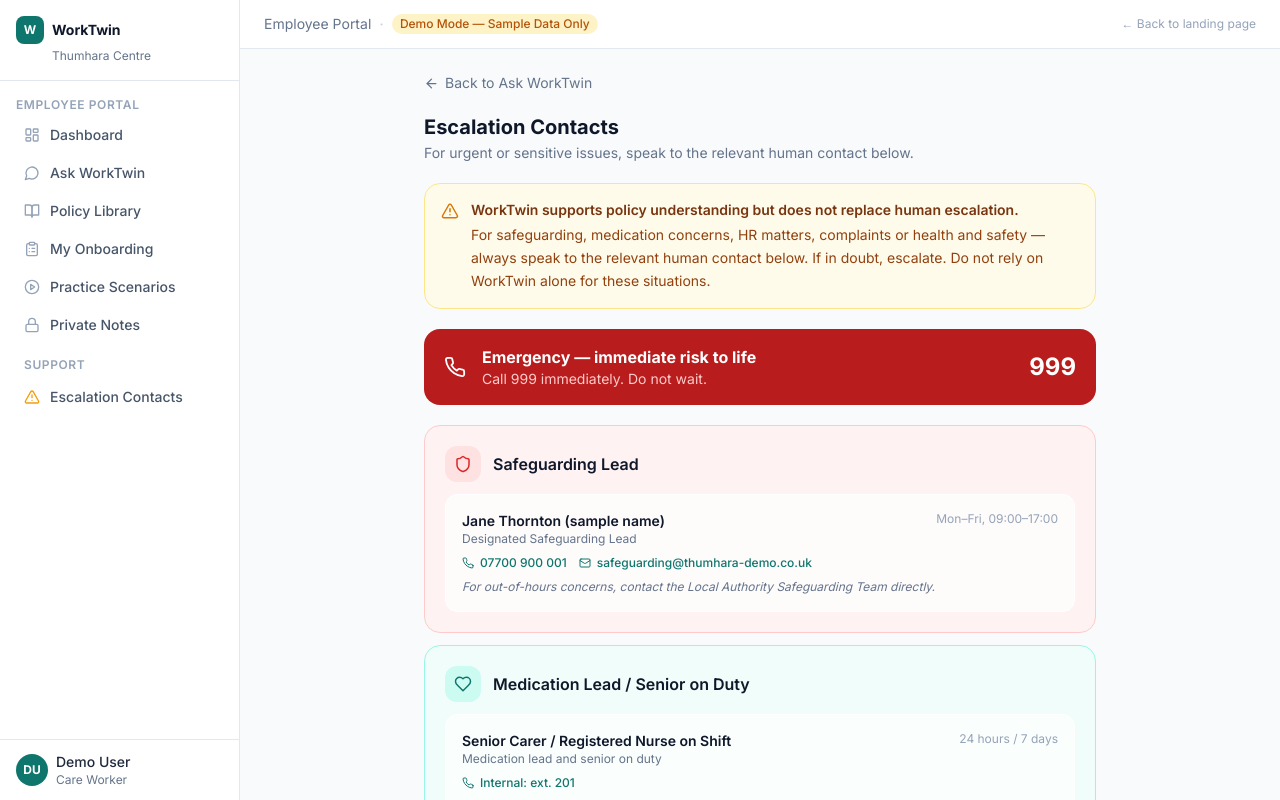
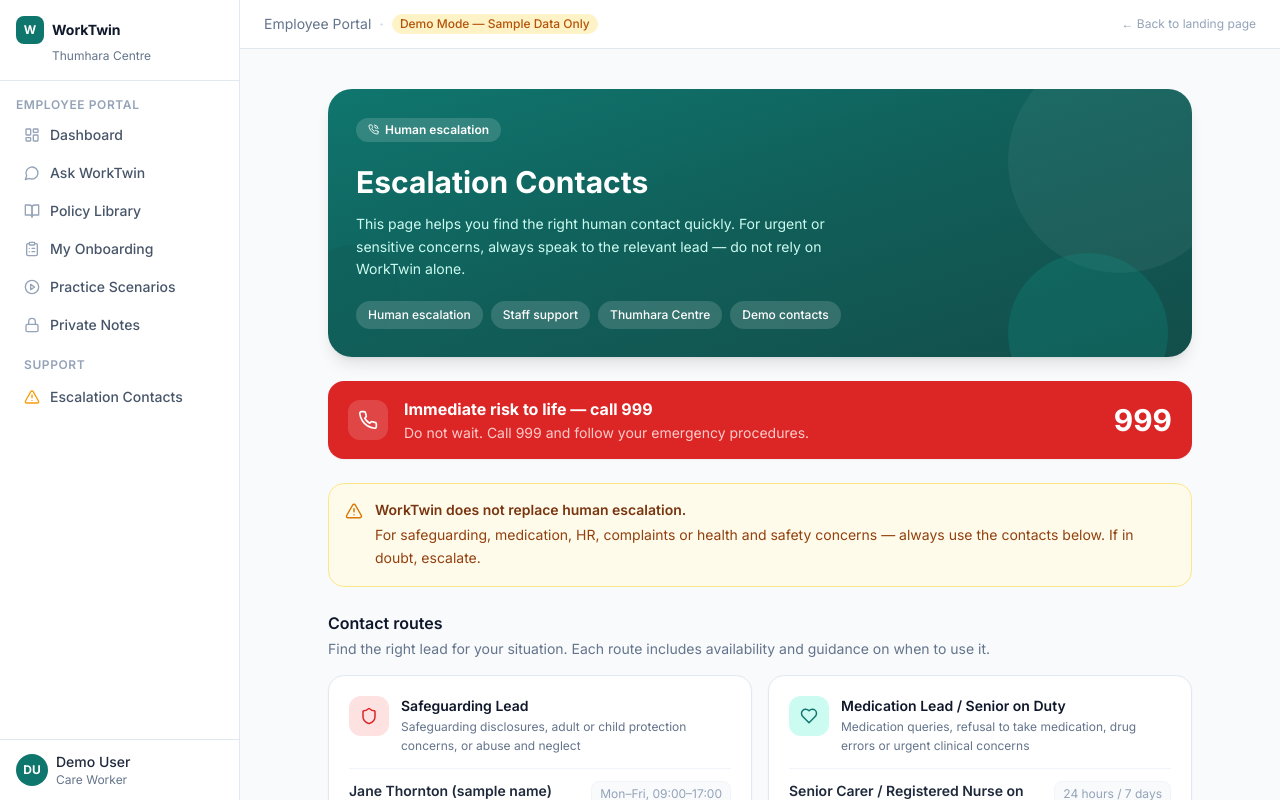
Before and after one commit to inaambasit/worktwin-care-pilot, a Next.js app in the folder frontend/: page /escalation in a window 1280 px wide. Built offline with nearby package versions, Linux system fonts and the light colour scheme.

Commit message:
Polish escalation contacts experience

```diff
--- a/frontend/app/escalation/page.tsx
+++ b/frontend/app/escalation/page.tsx
@@ -1,6 +1,5 @@
-import Link from 'next/link'
 import AppLayout from '@/components/AppLayout'
-import { Phone, Mail, AlertTriangle, Shield, Heart, Users, Activity, Star, MessageSquare, ArrowLeft } from 'lucide-react'
+import { Phone, Mail, AlertTriangle, Shield, Heart, Users, Activity, Star, MessageSquare, ShieldCheck, PhoneCall } from 'lucide-react'
 
 interface Contact {
   name: string
@@ -14,8 +13,8 @@
 interface Category {
   id: string
   title: string
+  whenToUse: string
   icon: React.ElementType
-  bgColour: string
   iconColour: string
   contact: Contact
 }
@@ -24,8 +23,8 @@
   {
     id: 'safeguarding',
     title: 'Safeguarding Lead',
+    whenToUse: 'Safeguarding disclosures, adult or child protection concerns, or abuse and neglect',
     icon: Shield,
-    bgColour: 'bg-red-50 border-red-200',
     iconColour: 'bg-red-100 text-red-600',
     contact: {
       name: 'Jane Thornton (sample name)',
@@ -39,8 +38,8 @@
   {
     id: 'medication',
     title: 'Medication Lead / Senior on Duty',
+    whenToUse: 'Medication queries, refusal to take medication, drug errors or urgent clinical concerns',
     icon: Heart,
-    bgColour: 'bg-teal-50 border-teal-200',
     iconColour: 'bg-teal-100 text-teal-700',
     contact: {
       name: 'Senior Carer / Registered Nurse on Shift',
@@ -53,8 +52,8 @@
   {
     id: 'hr',
     title: 'HR Contact',
+    whenToUse: 'Employment concerns, disciplinary matters, confidential staff issues or wellbeing support',
     icon: Users,
-    bgColour: 'bg-blue-50 border-blue-200',
     iconColour: 'bg-blue-100 text-blue-600',
     contact: {
       name: 'Priya Kapoor (sample name)',
@@ -68,8 +67,8 @@
   {
     id: 'manager',
     title: 'Registered Manager',
+    whenToUse: 'Escalated operational issues, formal decisions or out-of-hours urgent concerns',
     icon: Star,
-    bgColour: 'bg-violet-50 border-violet-200',
     iconColour: 'bg-violet-100 text-violet-600',
     contact: {
       name: 'Manager on Duty (sample name)',
@@ -83,8 +82,8 @@
   {
     id: 'complaints',
     title: 'Complaints Contact',
+    whenToUse: 'Formal complaints from service users, families or visitors',
     icon: MessageSquare,
-    bgColour: 'bg-orange-50 border-orange-200',
     iconColour: 'bg-orange-100 text-orange-600',
     contact: {
       name: 'Registered Manager (Complaints)',
@@ -98,8 +97,8 @@
   {
     id: 'health-safety',
     title: 'Health & Safety Contact',
+    whenToUse: 'Accidents, near-misses, hazards, equipment faults or RIDDOR notifications',
     icon: Activity,
-    bgColour: 'bg-amber-50 border-amber-200',
     iconColour: 'bg-amber-100 text-amber-600',
     contact: {
       name: 'Marcus Reid (sample name)',
@@ -112,69 +111,86 @@
   },
 ]
 
+const CONTEXT_CHIPS = ['Human escalation', 'Staff support', 'Thumhara Centre', 'Demo contacts']
+
 export default function EscalationPage() {
   return (
     <AppLayout>
-      <div className="max-w-2xl mx-auto space-y-5">
-        <Link
-          href="/ask"
-          className="flex items-center gap-1.5 text-sm text-slate-500 hover:text-teal-700 transition-colors"
-        >
-          <ArrowLeft size={15} />
-          Back to Ask WorkTwin
-        </Link>
+      <div className="max-w-4xl mx-auto px-4 pt-4 pb-8 space-y-6">
 
-        <div>
-          <h1 className="text-xl font-bold text-slate-900">Escalation Contacts</h1>
-          <p className="text-sm text-slate-500 mt-0.5">
-            For urgent or sensitive issues, speak to the relevant human contact below.
+        {/* Hero card */}
+        <div className="bg-gradient-to-br from-teal-700 via-teal-800 to-teal-900 rounded-3xl p-7 text-white relative overflow-hidden shadow-lg">
+          <div className="absolute -right-10 -top-10 w-56 h-56 rounded-full bg-white/5 pointer-events-none" />
+          <div className="absolute right-6 -bottom-14 w-40 h-40 rounded-full bg-teal-600/25 pointer-events-none" />
+          <div className="absolute -left-6 bottom-4 w-24 h-24 rounded-full bg-teal-800/40 pointer-events-none" />
+          <div className="relative">
+            <span className="inline-flex items-center gap-1.5 bg-white/15 px-3 py-1 rounded-full text-xs font-semibold mb-5">
+              <PhoneCall size={11} />
+              Human escalation
+            </span>
+            <h1 className="text-3xl font-bold mb-2.5 leading-snug">Escalation Contacts</h1>
+            <p className="text-teal-100 text-sm leading-relaxed max-w-lg mb-5">
+              This page helps you find the right human contact quickly. For urgent or sensitive concerns, always speak to the relevant lead — do not rely on WorkTwin alone.
             </p>
-        </div>
-
-        {/* Core notice */}
-        <div className="bg-amber-50 border border-amber-200 rounded-2xl px-4 py-4">
-          <div className="flex items-start gap-3">
-            <AlertTriangle size={18} className="text-amber-600 shrink-0 mt-0.5" />
-            <div>
-              <p className="text-sm font-semibold text-amber-900">
-                WorkTwin supports policy understanding but does not replace human escalation.
-              </p>
-              <p className="text-sm text-amber-800 mt-1 leading-relaxed">
-                For safeguarding, medication concerns, HR matters, complaints or health and safety —
-                always speak to the relevant human contact below. If in doubt, escalate.
-                Do not rely on WorkTwin alone for these situations.
-              </p>
+            <div className="flex flex-wrap gap-2">
+              {CONTEXT_CHIPS.map(chip => (
+                <span key={chip} className="bg-white/15 text-white text-xs px-3 py-1.5 rounded-full font-medium">
+                  {chip}
+                </span>
+              ))}
             </div>
           </div>
         </div>
 
         {/* Emergency */}
-        <div className="bg-red-700 rounded-2xl px-5 py-4 flex items-center gap-4 text-white">
-          <Phone size={22} className="shrink-0" />
+        <div className="bg-red-600 rounded-2xl px-5 py-4 flex items-center gap-4 text-white shadow-sm">
+          <div className="w-10 h-10 bg-white/15 rounded-xl flex items-center justify-center shrink-0">
+            <Phone size={20} />
+          </div>
           <div className="flex-1">
-            <p className="font-bold">Emergency — immediate risk to life</p>
-            <p className="text-red-200 text-sm">Call 999 immediately. Do not wait.</p>
+            <p className="font-bold text-base">Immediate risk to life — call 999</p>
+            <p className="text-red-200 text-sm mt-0.5">Do not wait. Call 999 and follow your emergency procedures.</p>
           </div>
-          <div className="text-2xl font-bold">999</div>
+          <div className="text-3xl font-bold tabular-nums">999</div>
+        </div>
+
+        {/* WorkTwin reminder */}
+        <div className="bg-amber-50 border border-amber-200 rounded-2xl px-4 py-4 flex items-start gap-3">
+          <AlertTriangle size={18} className="text-amber-600 shrink-0 mt-0.5" />
+          <div>
+            <p className="text-sm font-semibold text-amber-900">
+              WorkTwin does not replace human escalation.
+            </p>
+            <p className="text-sm text-amber-800 mt-1 leading-relaxed">
+              For safeguarding, medication, HR, complaints or health and safety concerns — always use the contacts below. If in doubt, escalate.
+            </p>
+          </div>
         </div>
 
         {/* Contact cards */}
-        <div className="space-y-3">
-          {categories.map(({ id, title, icon: Icon, bgColour, iconColour, contact }) => (
-            <div key={id} className={`border rounded-2xl p-5 ${bgColour}`}>
-              <div className="flex items-center gap-3 mb-3">
-                <div className={`w-9 h-9 rounded-xl flex items-center justify-center shrink-0 ${iconColour}`}>
+        <div>
+          <h2 className="font-semibold text-slate-900 mb-1">Contact routes</h2>
+          <p className="text-sm text-slate-500 mb-4">Find the right lead for your situation. Each route includes availability and guidance on when to use it.</p>
+
+          <div className="grid grid-cols-1 md:grid-cols-2 gap-4">
+            {categories.map(({ id, title, whenToUse, icon: Icon, iconColour, contact }) => (
+              <div key={id} className="bg-white border border-slate-200 rounded-2xl p-5 shadow-sm">
+                <div className="flex items-start gap-3 mb-3">
+                  <div className={`w-10 h-10 rounded-xl flex items-center justify-center shrink-0 ${iconColour}`}>
                     <Icon size={18} />
                   </div>
-                <h2 className="font-semibold text-slate-900">{title}</h2>
+                  <div className="min-w-0">
+                    <h3 className="font-semibold text-slate-900 text-sm leading-snug">{title}</h3>
+                    <p className="text-xs text-slate-500 mt-0.5 leading-relaxed">{whenToUse}</p>
                   </div>
-              <div className="bg-white/70 rounded-xl p-4 border border-white">
+                </div>
+                <div className="border-t border-slate-100 pt-3">
                   <div className="flex items-start justify-between gap-3 mb-2">
                     <div>
-                    <p className="font-semibold text-slate-900 text-sm">{contact.name}</p>
+                      <p className="font-semibold text-slate-800 text-sm">{contact.name}</p>
                       <p className="text-xs text-slate-500">{contact.role}</p>
                     </div>
-                  <span className="text-xs text-slate-400 whitespace-nowrap shrink-0">{contact.availability}</span>
+                    <span className="text-xs text-slate-400 whitespace-nowrap shrink-0 bg-slate-50 border border-slate-100 px-2 py-1 rounded-lg">{contact.availability}</span>
                   </div>
                   <div className="flex flex-wrap gap-3 mt-2">
                     {contact.phone && (
@@ -203,10 +219,43 @@
               </div>
             ))}
           </div>
+        </div>
+
+        {/* Safe support reminders */}
+        <div className="bg-white border border-slate-200 rounded-2xl p-5 shadow-sm">
+          <div className="flex items-center gap-2.5 mb-4">
+            <div className="w-9 h-9 bg-teal-100 rounded-xl flex items-center justify-center shrink-0">
+              <ShieldCheck size={17} className="text-teal-600" />
+            </div>
+            <h2 className="font-semibold text-slate-900 text-sm">Safe support reminders</h2>
+          </div>
+          <ul className="space-y-3">
+            <li className="flex items-start gap-2.5">
+              <span className="w-1.5 h-1.5 rounded-full bg-teal-500 shrink-0 mt-[7px]" />
+              <span className="text-sm text-slate-600 leading-relaxed">
+                Always speak to a human lead for sensitive concerns — WorkTwin supports policy understanding, not emergency decision-making.
+              </span>
+            </li>
+            <li className="flex items-start gap-2.5">
+              <span className="w-1.5 h-1.5 rounded-full bg-teal-500 shrink-0 mt-[7px]" />
+              <span className="text-sm text-slate-600 leading-relaxed">
+                Conversations with HR and safeguarding leads are confidential.
+              </span>
+            </li>
+            <li className="flex items-start gap-2.5 bg-red-50 rounded-xl px-3 py-2.5 -mx-1">
+              <span className="w-1.5 h-1.5 rounded-full bg-red-500 shrink-0 mt-[7px]" />
+              <span className="text-sm text-red-700 font-medium leading-relaxed">
+                If someone is in immediate danger, call{' '}
+                <a href="tel:999" className="font-bold underline">999</a>.
+              </span>
+            </li>
+          </ul>
+        </div>
 
         <p className="text-xs text-slate-400 text-center pb-2">
           All contact names and numbers shown here are fictional sample data — this is a demo only.
         </p>
+
       </div>
     </AppLayout>
   )
```
Lines whose indentation alone changed are shown as unchanged.
